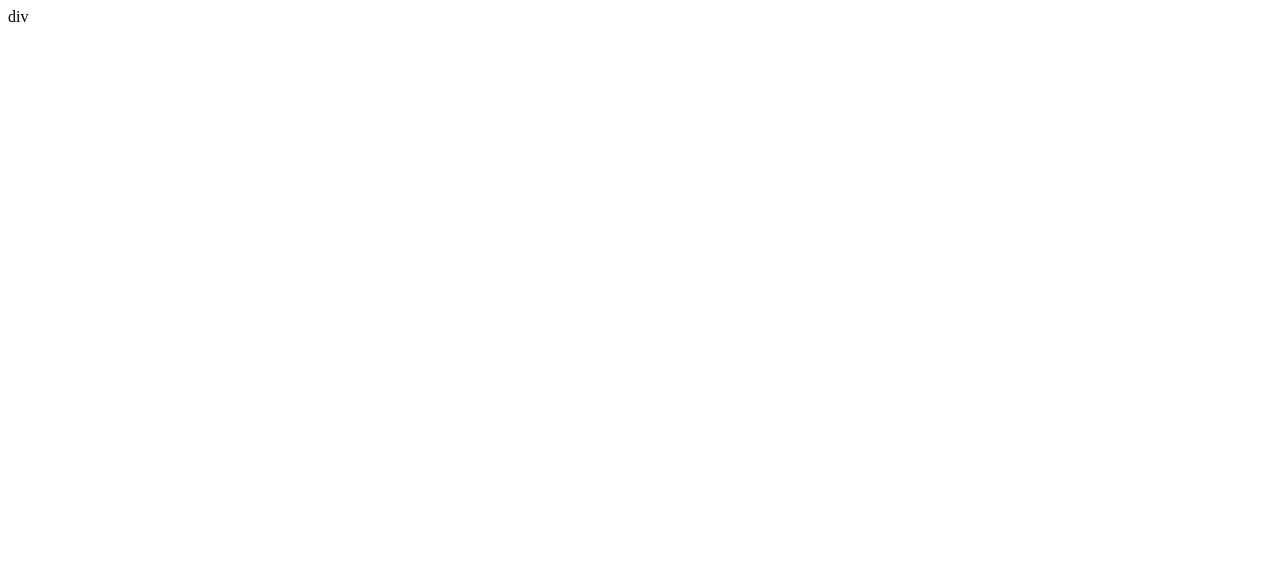
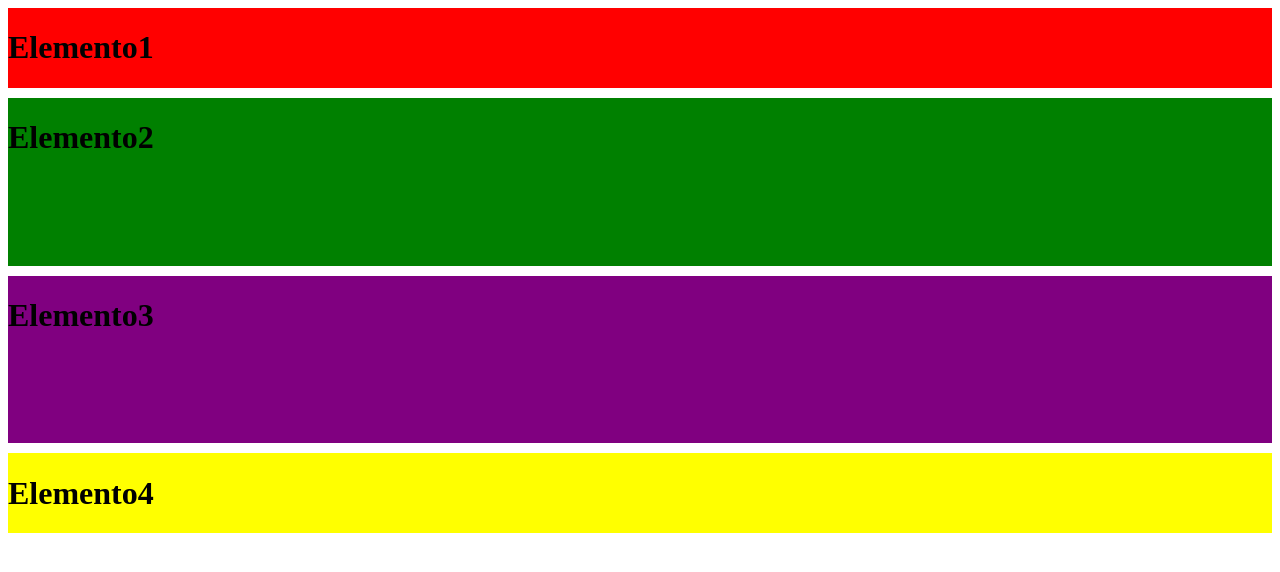
Before and after one commit to Edutechlds23/Jornada_Web_Atividade, a plain HTML site: page index.html in a window 1280 px wide. Drawn offline with Linux system fonts and the light colour scheme.

Commit message:
Elementos

```diff
--- a/index.html
+++ b/index.html
@@ -4,8 +4,29 @@
     <meta charset="UTF-8">
     <meta name="viewport" content="width=device-width, initial-scale=1.0">
     <title>Jornada Web - NRE Guarapuava</title>
+    <link rel="stylesheet" href="./style.css">
 </head>
 <body>
-    div
+    <div class="header">
+    <div class="Elemento1">
+        <h1>Elemento1</h1>
+
+    </div>
+    <div class="Elemento2">
+        <h1>Elemento2</h1>
+
+    </div>
+    <div class="Elemento3">
+        <h1>Elemento3</h1>
+
+    </div>
+    <div class="Elemento4">
+        <h1>Elemento4</h1>
+
+    </div>
+</div>
+
+
+  <h1></h1>
 </body>
 </html>
--- /dev/null
+++ b/style.css
@@ -0,0 +1,32 @@
+.header{
+    display:grid;
+    grid-template-columns: repeat(8, 1fr);
+    grid-template-rows: repeat(9, 1fr);
+    max-height: 99vh;
+    /* background-color; black; */
+    gap: 10px;
+    }
+
+    .Elemento1{
+    background-color: red;
+    grid-row: 1;
+    grid-column: 1/9;
+    }
+
+    .Elemento2{
+    background-color: green;
+    grid-row: 2/4;
+    grid-column: 1/9;
+    }
+
+    .Elemento3{
+    background-color: purple;
+    grid-row: 4/6;
+    grid-column: 1/9;
+    }
+
+    .Elemento4{
+    background-color: yellow;
+    grid-row: 6;
+    grid-column: 1/9;
+    }
```
